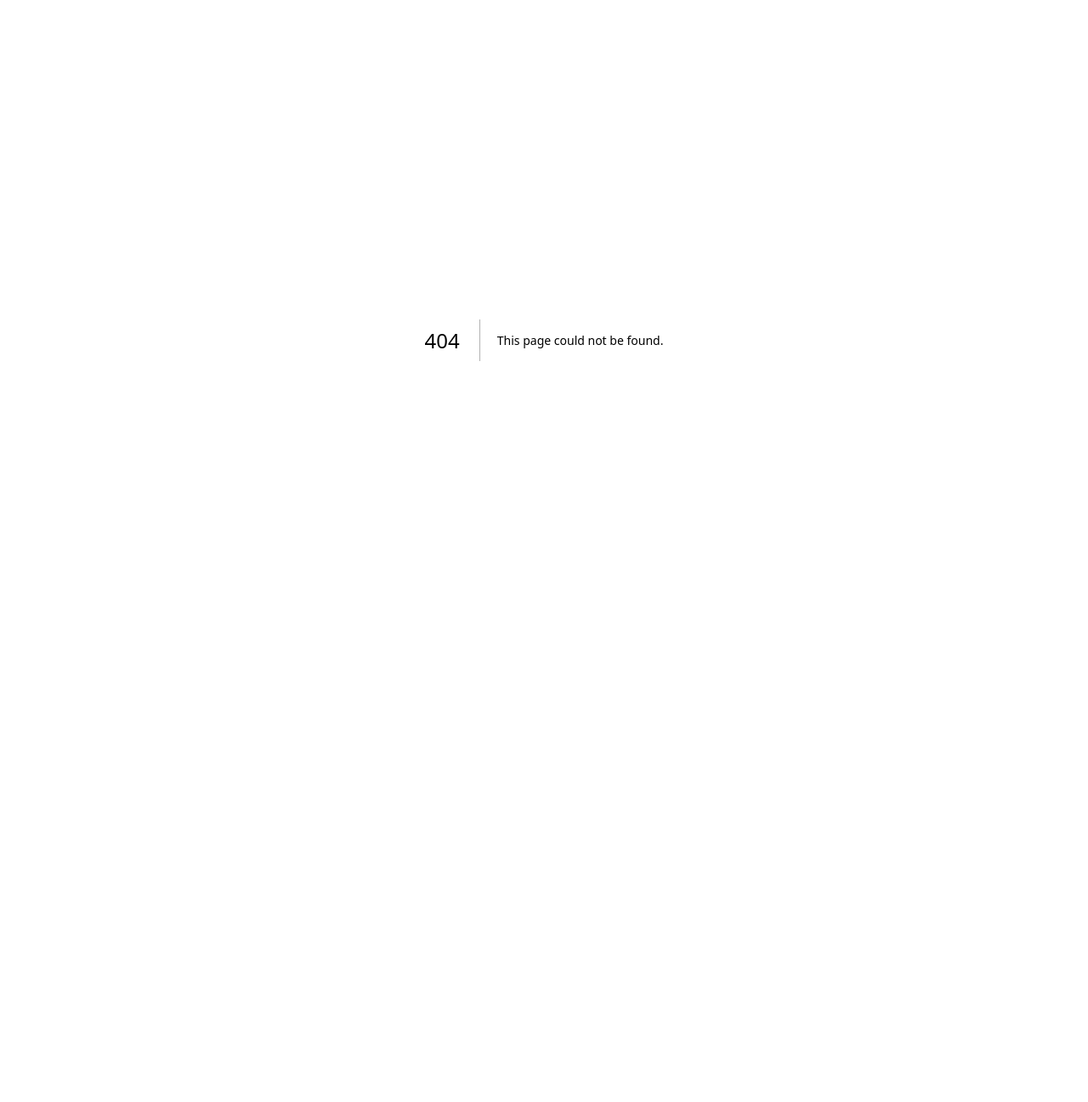
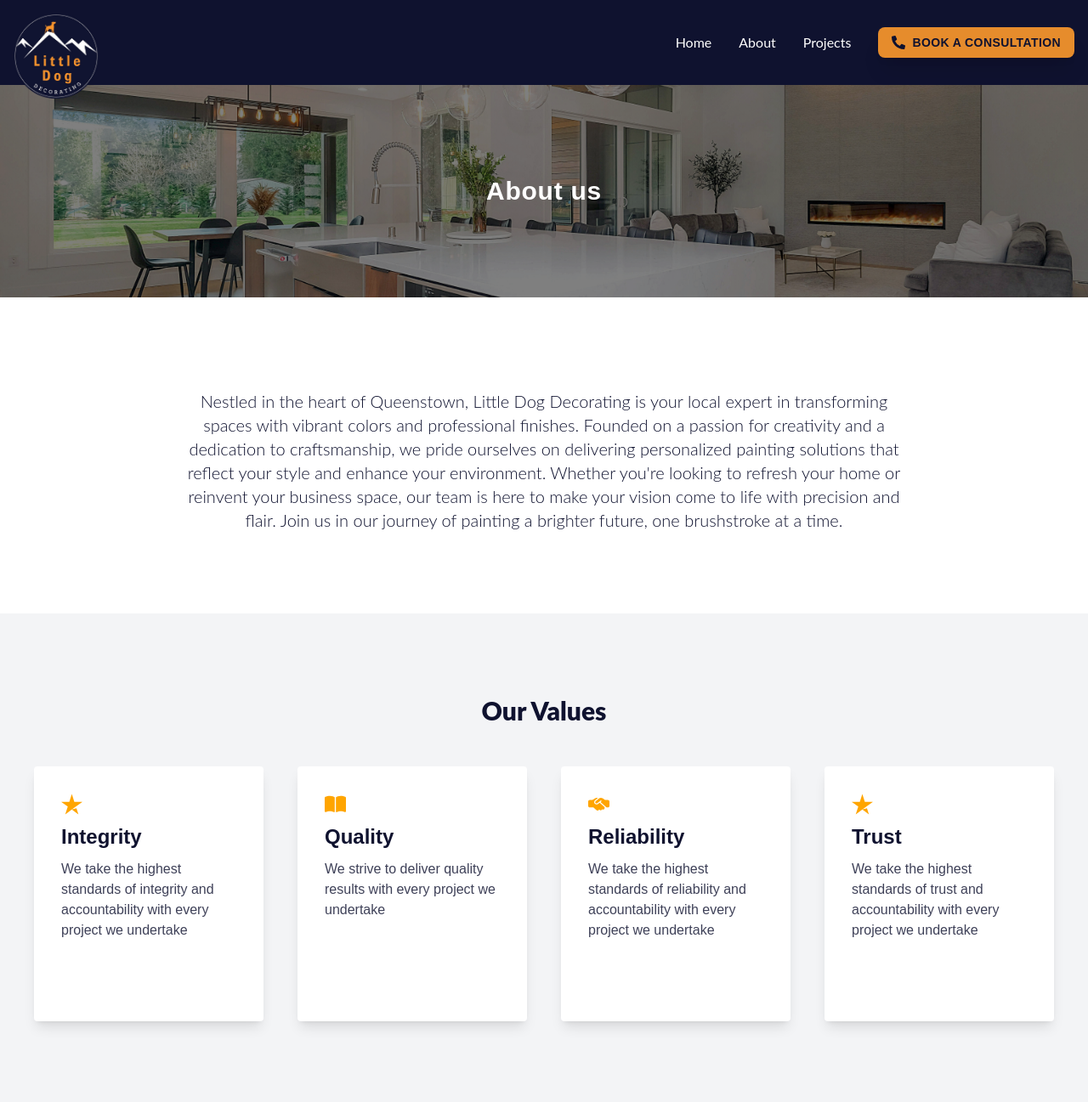
Before and after one commit to BradleyHam/little-dog-decorating, a Next.js app: page /about in a window 1280 px wide. Before the commit this address had no page. Shown: the top 1297 px of the page at 85% size. Before the commit the page ends 800 px from the top, so only its background shows below. Built offline with nearby package versions, Linux system fonts and the light colour scheme.

Commit message:
basic product page added

```diff
--- /dev/null
+++ b/app/HomeComponents/Faq.tsx
@@ -0,0 +1,50 @@
+'use client'
+import React, { useState } from 'react';
+import { FaChevronUp } from 'react-icons/fa';
+
+// Define a simple array of FAQs
+const faqData = [
+  {
+    question: "Is the paint included in the quote?",
+    answer: "Next.js is a React framework that enables functionality such as server-side rendering and generating static websites for React based web applications."
+  },
+  {
+    question: "Can you help me select colours?",
+    answer: "Tailwind CSS is a utility-first CSS framework packed with classes like flex, pt-4, text-center and rotate-90 that can be composed to build any design, directly in your markup."
+  },
+  {
+    question: "When can you get started ?",
+    answer: "Server-side rendering can improve the performance of your web applications by reducing the load on the client-side and improving the initial page load times, which is beneficial for both user experience and SEO."
+  }
+];
+
+const FAQ = () => {
+  const [activeIndex, setActiveIndex] = useState(null);
+
+  const toggleFAQ = index => {
+    setActiveIndex(activeIndex === index ? null : index);
+  };
+
+  return (
+    <div className="lg:max-w-[70%] container mx-auto p-5 pb-0 pt-28">
+      <h2 className="text-3xl font-bold mb-12 text-center">Frequently Asked Questions</h2>
+      {faqData.map((faq, index) => (
+        <div onClick={() => toggleFAQ(index)} key={index} className="mb-4 cursor-pointer">
+          <hr className="border-gray-300 my-4" />
+          <div className="flex justify-between items-center">
+          <h3 className="text-lg font-semibold  text-brand-blue" >
+            {faq.question}
+          </h3>
+          <FaChevronUp className={`${activeIndex === index ? 'rotate-180' : 'rotate-0'} transition-all duration-300 ease-in-out`}/>
+          </div>
+          <div className={`${activeIndex === index ? 'block' : 'hidden'} text-gray-600 mt-2`}>
+            {faq.answer}
+          </div>
+        </div>
+      ))}
+      <hr className="border-gray-300 my-4" />
+    </div>
+  );
+};
+
+export default FAQ;
--- a/app/HomeComponents/Hero.tsx
+++ b/app/HomeComponents/Hero.tsx
@@ -11,8 +11,8 @@ export default function Hero() {
             <HeroHeading />
             <div className="">
 
-                <div className="width-full h-[500px]   bg-gray-600">
-                     <Image src='' alt='something'/>
+                <div className="width-full h-[500px]   relative shadow-xl">
+                     <Image src='/images/unsplash-house.jpg' layout='fill' alt='something'/>
                  </div>
                  <div className="stats px-5 flex flex-col space-y-8 items-start lg:flex-row justify-around items-left lg:items-center py-24">
                         <div className="master-painters lg:w-1/3 flex justify-center">
--- a/app/PageComponents/Navbar.tsx
+++ b/app/PageComponents/Navbar.tsx
@@ -1,5 +1,6 @@
 'use client'
 import {useState} from 'react'
+import Link from 'next/link';
 
 import ButtonCta from "../PageComponents/ButtonCta";
 import Image from 'next/image'
@@ -17,8 +18,12 @@ export default function Navbar() {
                     {open && (
 
                         <ul className={'flex flex-col items-start space-y-4 px-5 py-10 pt-10 w-screen absolute right-0 translate-y-full bottom-0 bg-brand-blue lg:hidden'}>
-                            <li>Home</li>
-                            <li>About</li>
+                              <Link href="/">
+                                <li>Home</li>
+                            </Link>
+                            <Link href="/about">
+                                <li>About</li>
+                            </Link>
                             <li>Projects</li>
                             <ButtonCta  text='book a consultation'/>
                         </ul>
@@ -26,8 +31,12 @@ export default function Navbar() {
                     )}
 
                     <ul className="flex-row space-x-8 items-center font-lato hidden lg:flex">
-                        <li>Home</li>
-                        <li>About</li>
+                    <Link href="/">
+                                <li>Home</li>
+                            </Link>
+                        <Link href="/about">
+                                <li>About</li>
+                            </Link>
                         <li>Projects</li>
                         <ButtonCta  text='book a consultation'/>
                     </ul>
--- /dev/null
+++ b/app/about/AboutComponents/AboutSection.tsx
@@ -0,0 +1,12 @@
+export default function About() {
+    return(
+        <div className="px-5 container mx-auto lg:max-w-[70%] py-24">
+
+        <p className="font-lato font-light text-xl lg:text-center pt-3">
+        Nestled in the heart of Queenstown, Little Dog Decorating is your local expert in transforming spaces with vibrant colors and professional finishes. Founded on a passion for creativity and a dedication to craftsmanship, we pride ourselves on delivering personalized painting solutions that reflect your style and enhance your environment. Whether you're looking to refresh your home or reinvent your business space, our team is here to make your vision come to life with precision and flair. Join us in our journey of painting a brighter future, one brushstroke at a time.
+
+  </p>
+    </div>
+    )
+
+}
--- /dev/null
+++ b/app/about/AboutComponents/Header.tsx
@@ -0,0 +1,8 @@
+export default function Header(){
+    return(
+        <div className="bg-[linear-gradient(rgba(0,0,0,0.5),rgba(0,0,0,0.5)),url('/images/unsplash-house.jpg')] bg-cover bg-center flex justify-center items-center about-header bg-gray-800 mt-[20px] h-[250px] relative">
+        <h1 className=" text-white opacity-100 text-3xl font-poppins font-bold tracking-wide">About us</h1>
+    </div>
+    )
+
+}
--- /dev/null
+++ b/app/about/AboutComponents/Value.tsx
@@ -0,0 +1,18 @@
+import Image from 'next/image'
+import { ReactElement } from 'react';
+
+interface ValueProps {
+    value: string;
+    description: string;
+    icon: ReactElement; // This indicates that 'icon' is a JSX element
+  }
+
+export default function Value ({value, description, icon}: ValueProps) {
+    return (
+        <div className='w-full rounded shadow-lg mx-5 bg-white p-8 flex flex-col space-y-2 h-[300px]'>
+            {icon}
+            <h3 className='text-brand-blue font-poppins'>{value}</h3>
+            <p className='opacity-80 font-poppins'>{description}</p>
+        </div>
+    )
+}
--- /dev/null
+++ b/app/about/AboutComponents/Values.tsx
@@ -0,0 +1,42 @@
+import Image from 'next/image'
+import Value from './Value'
+import { IconBase } from 'react-icons'
+import { SiTrustpilot } from 'react-icons/si'
+import { PiCubeTransparentBold } from 'react-icons/pi'
+import { FaBookOpen, FaHandshakeSimple } from 'react-icons/fa6'
+
+
+const values = [
+    {
+        value: 'Integrity',
+        description: 'We take the highest standards of integrity and accountability with every project we undertake',
+        icon: <SiTrustpilot color='orange' size={25}/>
+    },
+    {
+        value: 'Quality',
+        description: 'We strive to deliver quality results with every project we undertake',
+        icon: <FaBookOpen color='orange' size={25}/>
+    },
+    {
+        value: 'Reliability',
+        description: 'We take the highest standards of reliability and accountability with every project we undertake',
+        icon: <FaHandshakeSimple color='orange' size={25}/>
+    },
+    {
+        value: 'Trust',
+        description: 'We take the highest standards of trust and accountability with every project we undertake',
+        icon: <SiTrustpilot color='orange' size={25}/>
+    }
+]
+export default function Values(){
+    return(
+        <div className="bg-gray-100">
+            <div className="flex flex-col items-center px-5 container mx-auto py-24 ">
+                <h2 className="text-3xl font-black capitalize font-brand-blue font-lato">our values</h2>
+                <div className="values flex flex-col  items-center  pt-12 w-full lg:flex-row space-y-4 lg:space-y-0">
+                   { values.map((value, index) => <Value key={index} value={value.value} description={value.description} icon={value.icon}/>) }
+                </div>
+            </div>
+        </div>
+    )
+}
--- /dev/null
+++ b/app/about/page.tsx
@@ -0,0 +1,18 @@
+import Footer from "../PageComponents/Footer";
+import Navbar from "../PageComponents/Navbar";
+import Image from 'next/image'
+import Header from "./AboutComponents/Header";
+import AboutSection from "./AboutComponents/AboutSection";
+import Values from "./AboutComponents/Values";
+
+export default function About() {
+    return (
+    <main className="pt-[80px] text-brand-blue">
+        <Navbar />
+        <Header />
+        <AboutSection />
+        <Values />
+        <Footer />
+      </main>
+    )
+}
--- a/app/page.tsx
+++ b/app/page.tsx
@@ -1,11 +1,13 @@
 import Navbar from "./PageComponents/Navbar";
 import Footer from "./PageComponents/Footer";
+
 
 import Contact from "./HomeComponents/Contact";
 import Hero from "./HomeComponents/Hero";
 import ProcessSection from "./HomeComponents/ProcessSection";
 import Services from "./HomeComponents/Services";
 import Testimonials from "./HomeComponents/Testimonials";
+import Faq from "./HomeComponents/Faq";
 
 export default function Home() {
   return (
@@ -15,6 +17,7 @@ export default function Home() {
         <Services />
         <ProcessSection />
         <Testimonials />
+        <Faq />
         <Contact />
       <Footer />
     </main>
```
Also changed, not shown: public/images/unsplash-house.jpg (added).
